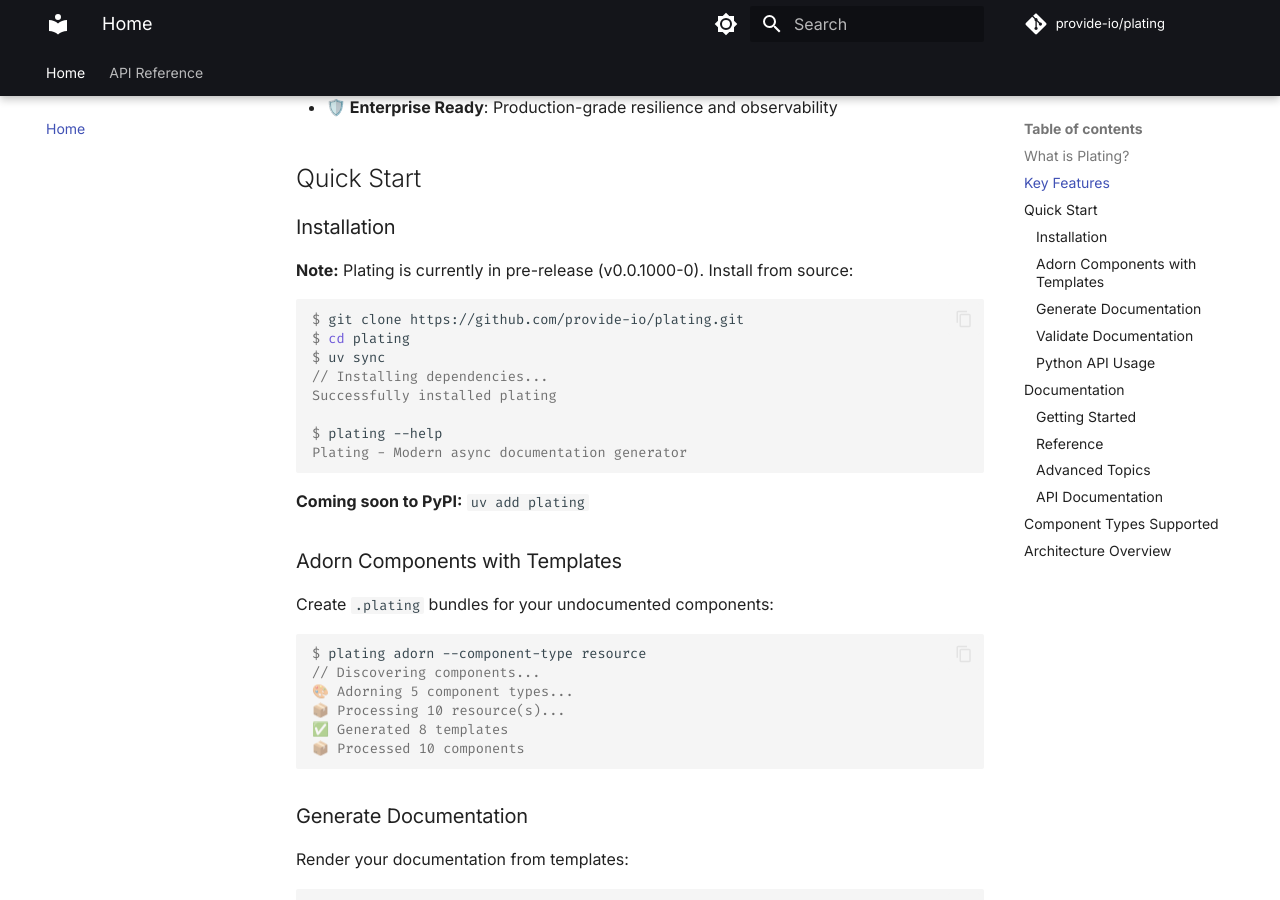
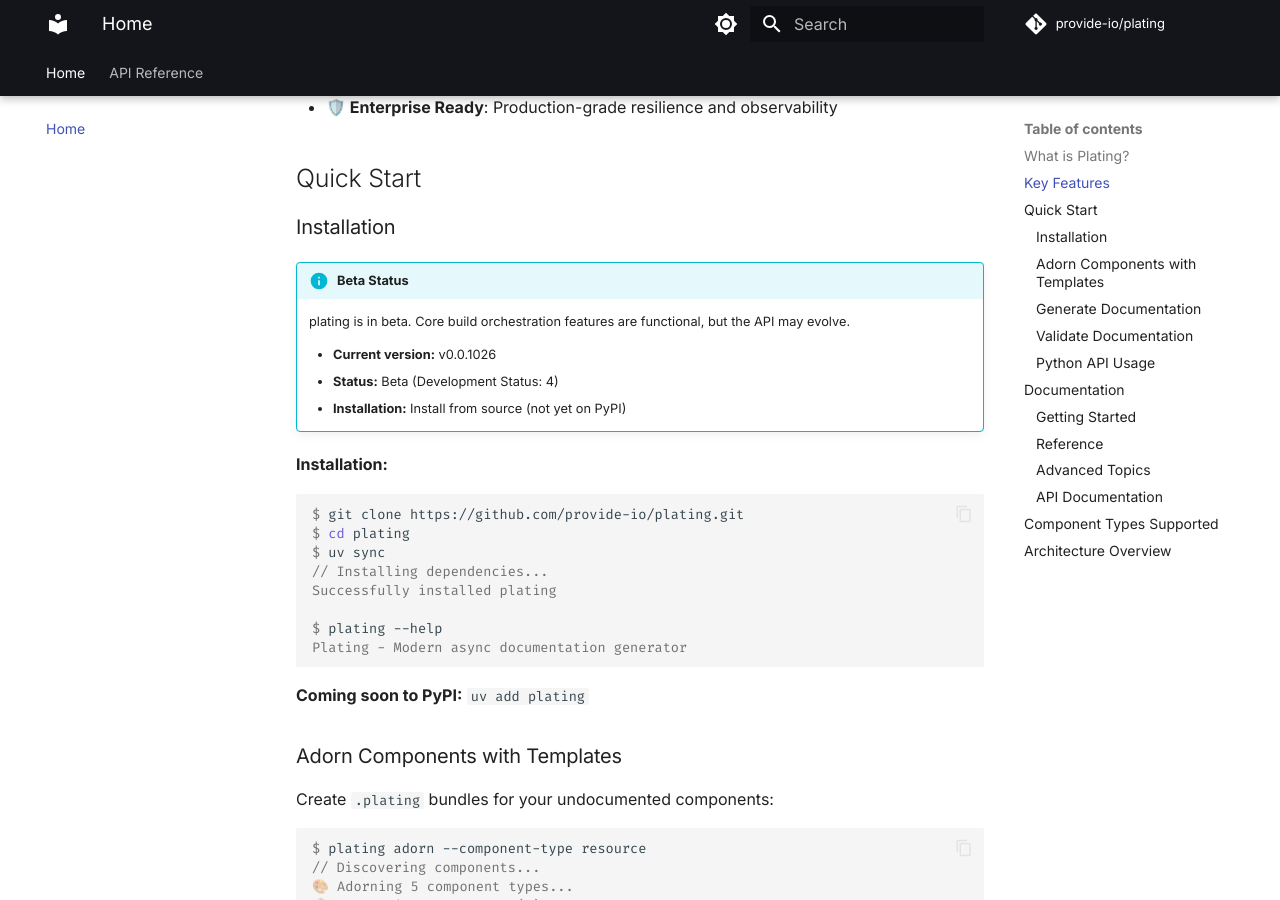
Before and after one commit to provide-io/plating, an MkDocs documentation site: the page built from docs/index.md, in a window 1280 px wide and 900 px high, scrolled down 644 px. Built offline with MkDocs 1.6.1 and Material for MkDocs 9.7.7, drawn with Linux system fonts in a browser that asks for light colours; comment, search, counter and statistics services are not loaded.

Commit message:
docs: update documentation index with latest content

```diff
--- a/docs/index.md
+++ b/docs/index.md
@@ -20,7 +20,14 @@
 
 ### Installation
 
-**Note:** Plating is currently in pre-release (v0.0.1000-0). Install from source:
+!!! info "Beta Status"
+    plating is in beta. Core build orchestration features are functional, but the API may evolve.
+
+    - **Current version:** v0.0.1026
+    - **Status:** Beta (Development Status: 4)
+    - **Installation:** Install from source (not yet on PyPI)
+
+**Installation:**
 
 <div class="termy">
 
```
